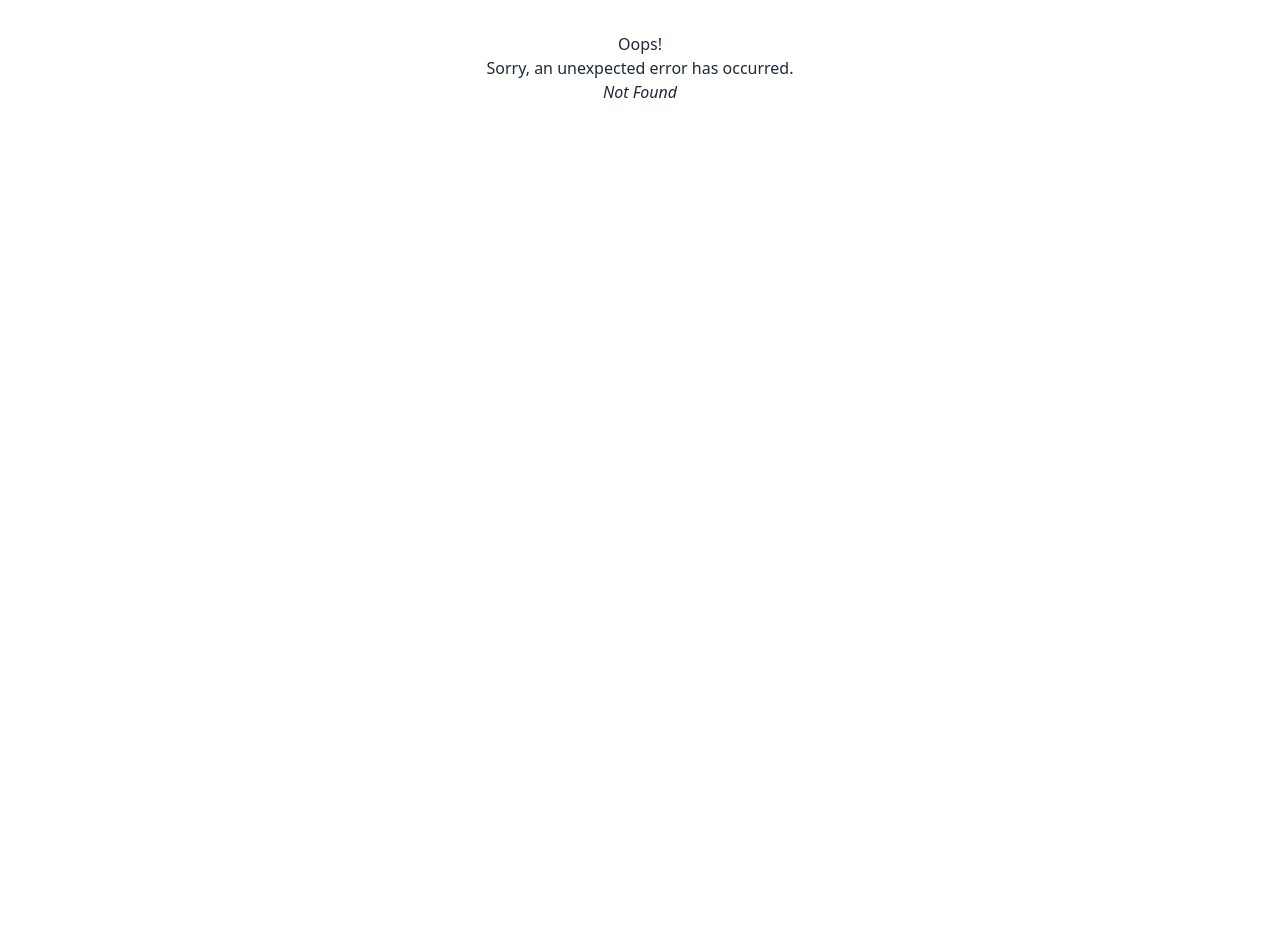
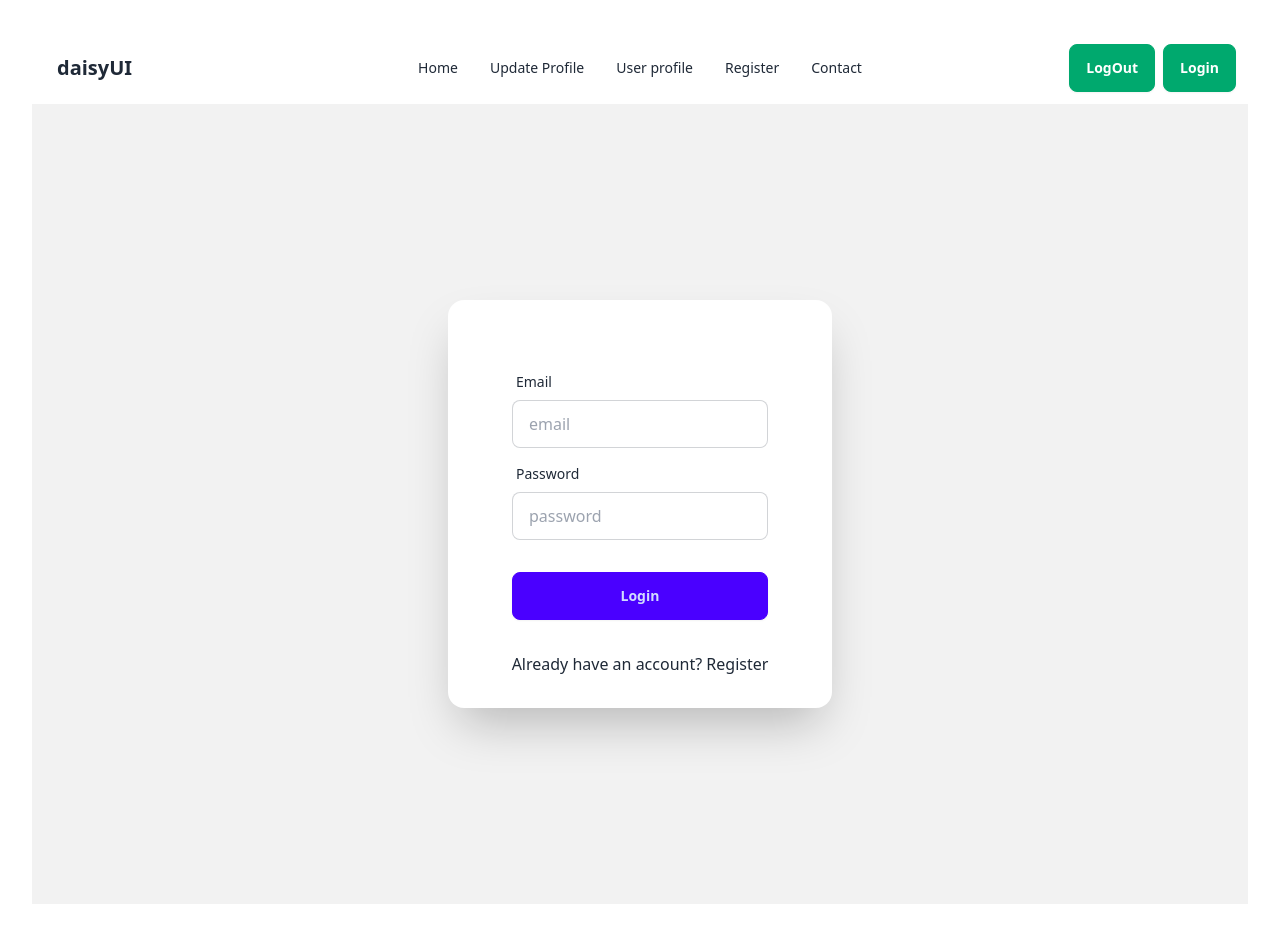
Before and after one commit to Israt-js/Real-Estate-9, a React (Vite) app: page /login in a window 1280 px wide. Before the commit this address had no page. Before the commit the page ends 800 px from the top, so only its background shows below. Built offline with nearby package versions, Linux system fonts and the light colour scheme; no server answers.

Commit message:
normal fix

```diff
--- a/package.json
+++ b/package.json
@@ -10,11 +10,15 @@
     "preview": "vite preview"
   },
   "dependencies": {
+    "@react-navigation/bottom-tabs": "^6.5.20",
+    "firebase": "^10.11.0",
     "localforage": "^1.10.0",
     "match-sorter": "^6.3.4",
+    "prop-types": "^15.8.1",
     "react": "^18.2.0",
     "react-dom": "^18.2.0",
     "react-router-dom": "^6.22.3",
+    "react-toastify": "^10.0.5",
     "sort-by": "^1.2.0"
   },
   "devDependencies": {
--- a/src/ErrorPage.jsx
+++ b/src/ErrorPage.jsx
@@ -1,4 +1,4 @@
-import { useRouteError } from "react-router-dom";
+import { Link, useRouteError } from "react-router-dom";
 
 export default function ErrorPage() {
   const error = useRouteError();
@@ -7,10 +7,11 @@ export default function ErrorPage() {
   return (
     <div id="error-page">
       <h1>Oops!</h1>
-      <p>Sorry, an unexpected error has occurred.</p>
+      <p>not found page</p>
       <p>
         <i>{error.statusText || error.message}</i>
       </p>
+      <button className="btn btn-success text-white"><Link to={'/'}>Go Home</Link></button>
     </div>
   );
 }
--- /dev/null
+++ b/src/Provider/AuthProvider.jsx
@@ -0,0 +1,41 @@
+import { createContext, useEffect, useState } from "react";
+import PropTypes from 'prop-types';
+import { createUserWithEmailAndPassword, onAuthStateChanged, signInWithEmailAndPassword, signOut } from "firebase/auth";
+import auth from "../component/Firebase-config/firebase.config";
+
+export const AuthContext = createContext(null)
+const AuthProvider = ({children}) => {
+    const [user, setUser] = useState(null);
+    const createUser = (email, password) => {
+        return createUserWithEmailAndPassword(auth, email, password)
+    }
+    const signInUser = (email, password) => {
+        return signInWithEmailAndPassword(auth, email, password)
+    }
+
+    const logOut = () =>{
+       return signOut(auth);
+    }
+
+    useEffect(()=>{
+     const unSubscribe = onAuthStateChanged(auth, currentUser=>{
+        console.log('current value of the user', currentUser);
+        setUser(currentUser);
+      });
+      return () =>{
+        unSubscribe();
+      }
+    }, []);
+    const authInfo = {user, createUser, signInUser, logOut}
+    return(
+        <div className="">
+            <AuthContext.Provider value={authInfo}>
+               {children}
+            </AuthContext.Provider>
+        </div>
+    )
+}
+export default AuthProvider;
+AuthProvider.propTypes = {
+    children: PropTypes.node
+}
--- /dev/null
+++ b/src/component/Firebase-config/firebase.config.js
@@ -0,0 +1,20 @@
+// Import the functions you need from the SDKs you need
+import { initializeApp } from "firebase/app";
+import { getAuth } from "firebase/auth";
+// TODO: Add SDKs for Firebase products that you want to use
+// https://firebase.google.com/docs/web/setup#available-libraries
+
+// Your web app's Firebase configuration
+const firebaseConfig = {
+  apiKey: "AIzaSyAMkhdju46eCVpU-DInkm4UkM6uRiWga7k",
+  authDomain: "real-estate-residence.firebaseapp.com",
+  projectId: "real-estate-residence",
+  storageBucket: "real-estate-residence.appspot.com",
+  messagingSenderId: "483292519413",
+  appId: "1:483292519413:web:f4b0a1bb16c406eb5a9ebc"
+};
+
+// Initialize Firebase
+const app = initializeApp(firebaseConfig);
+const auth = getAuth(app);
+export default auth;
--- a/src/component/hame/Home.jsx
+++ b/src/component/Home/Home.jsx
@@ -7,7 +7,7 @@ const Home = () => {
     <h2 className="card-title">New album is released!</h2>
     <p>Click the button to listen on Spotiwhy app.</p>
     <div className="card-actions justify-end">
-      <button className="btn btn-primary">Listen</button>
+      <button className="btn btn-success text-white">Listen</button>
     </div>
   </div>
 </div>
--- /dev/null
+++ b/src/component/Login/Login.jsx
@@ -0,0 +1,51 @@
+import { useContext } from 'react';
+import { Link } from 'react-router-dom';
+import { AuthContext } from '../../Provider/AuthProvider';
+
+const Login = () => {
+  const { signInUser } = useContext(AuthContext);
+
+  const handleSubmit = e => {
+    e.preventDefault();
+    const email = e.target.email.value;
+    const password = e.target.password.value;
+    console.log(email, password);
+    signInUser(email, password)
+      .then(result => {
+        console.log(result.user)
+      })
+      .catch(error => {
+        console.log(error);
+      })
+
+  };
+
+  return (
+    <div>
+      <div className="hero min-h-screen bg-base-200">
+        <div className="card shrink-0 w-full max-w-sm shadow-2xl bg-base-100">
+          <form onSubmit={handleSubmit} className="card-body">
+            <div className="form-control">
+              <label className="label">
+                <span className="label-text">Email</span>
+              </label>
+              <input type="email" name="email" placeholder="email" className="input input-bordered" required />
+            </div>
+            <div className="form-control">
+              <label className="label">
+                <span className="label-text">Password</span>
+              </label>
+              <input type="password" name="password" placeholder="password" className="input input-bordered" required />
+            </div>
+            <div className="form-control mt-6">
+              <button type="submit" className="btn btn-primary">Login</button>
+            </div>
+          </form>
+          <p>Already have an account? <Link to={'/register'} >Register</Link> </p>
+        </div>
+      </div>
+    </div>
+  );
+};
+
+export default Login;
--- /dev/null
+++ b/src/component/Register/RegisterPage.jsx
@@ -0,0 +1,50 @@
+import { useContext } from 'react';
+import { Link } from 'react-router-dom';
+import { AuthContext } from '../../Provider/AuthProvider';
+
+const RegisterPage = () => {
+  const { createUser } = useContext(AuthContext);
+
+  const handleSubmit = e => {
+    e.preventDefault();
+    const email = e.target.email.value;
+    const password = e.target.password.value;
+    console.log(email, password);
+    createUser(email, password)
+      .then(result => {
+        console.log(result.user)
+      })
+      .catch(error => {
+        console.log(error)
+      })
+  };
+
+  return (
+    <div>
+      <div className="hero min-h-screen bg-base-200">
+        <div className="card shrink-0 w-full max-w-sm shadow-2xl bg-base-100">
+          <form onSubmit={handleSubmit} className="card-body">
+            <div className="form-control">
+              <label className="label">
+                <span className="label-text">Email</span>
+              </label>
+              <input type="email" name="email" placeholder="email" className="input input-bordered" required />
+            </div>
+            <div className="form-control">
+              <label className="label">
+                <span className="label-text">Password</span>
+              </label>
+              <input type="password" name="password" placeholder="password" className="input input-bordered" required />
+            </div>
+            <div className="form-control mt-6">
+              <button type="submit" className="btn btn-primary">Register</button>
+            </div>
+          </form>
+          <p>Already have an account? <Link to={'/login'} >Login</Link> </p>
+        </div>
+      </div>
+    </div>
+  );
+};
+
+export default RegisterPage;
--- a/src/component/navber/Navber.jsx
+++ b/src/component/navber/Navber.jsx
@@ -1,48 +1,19 @@
-// const Navber = () => {
-//     return(
-//         <div className="navbar bg-base-100">
-//   <div className="navbar-start">
-//     <div className="dropdown">
-//       <div tabIndex={0} role="button" className="btn btn-ghost lg:hidden">
-//         <svg xmlns="http://www.w3.org/2000/svg" className="h-5 w-5" fill="none" viewBox="0 0 24 24" stroke="currentColor"><path strokeLinecap="round" strokeLinejoin="round" strokeWidth="2" d="M4 6h16M4 12h8m-8 6h16" /></svg>
-//       </div>
-//       <ul tabIndex={0} className="menu menu-sm dropdown-content mt-3 z-[1] p-2 shadow bg-base-100 rounded-box w-52">
-//         <li><a>Item 1</a></li>
-//         <li>
-//           <a>Parent</a>
-//           <ul className="p-2">
-//             <li><a>Submenu 1</a></li>
-//             <li><a>Submenu 2</a></li>
-//           </ul>
-//         </li>
-//         <li><a>Item 3</a></li>
-//       </ul>
-//     </div>
-//     <a className="btn btn-ghost text-xl">daisyUI</a>
-//   </div>
-//   <div className="navbar-center hidden lg:flex">
-//     <ul className="menu menu-horizontal px-1">
-//        <a><Navber>Home</Navber></a>
-//        <a><Navber>Home</Navber></a>
-//        <a><Navber>Home</Navber></a>
-//        <a><Navber>Home</Navber></a>
-//        <a><Navber>Home</Navber></a>
-//     </ul>
-//   </div>
-//   <div className="navbar-end">
-//     <a className="btn">Button</a>
-//   </div>
-// </div>
-//     )
-// }
-
 import { Link } from "react-router-dom";
-
-// export default Navber;
-
+import React, { useContext, useState } from 'react';
+import { AuthContext } from "../../Provider/AuthProvider";
 
 const Navber = () => {
-  return(
+    const { user, logOut } = useContext(AuthContext);
+    const handleLogOut = () => {
+        logOut()
+        .then(result => {
+            console.log(result);
+        })
+        .catch(error =>{
+            console.log(error)
+        })
+    }
+    return (
         <div className="navbar bg-base-100">
             <div className="navbar-start">
                 <div className="dropdown">
@@ -52,15 +23,11 @@ const Navber = () => {
                         </svg>
                     </div>
                     <ul tabIndex={0} className="menu menu-sm dropdown-content mt-3 z-[1] p-2 shadow bg-base-100 rounded-box w-52">
-                      <li><a>Item 1</a></li>
-                      <li>
-                          <a>Parent</a>
-                          <ul className="p-2">
-                              <li><a>Submenu 1</a></li>
-                              <li><a>Submenu 2</a></li>
-                          </ul>
-                      </li>
-                      <li><a>Item 3</a></li>
+                        <li><Link to={'/'}>Home</Link></li>
+                        <li><Link to={'/updateprofile'}>Update Profile</Link></li>
+                        <li><Link to={'/userprofile'}>User profile</Link></li>
+                        <li><Link to={'/register'}>Register</Link></li>
+                        <li><Link to={'/contact'}>Contact</Link></li>
                     </ul>
                 </div>
                 <a className="btn btn-ghost text-xl">daisyUI</a>
@@ -68,17 +35,28 @@ const Navber = () => {
             <div className="navbar-center hidden lg:flex">
                 <ul className="menu menu-horizontal px-1">
                     <li><Link to={'/'}>Home</Link></li>
-                  <li><Link to={'/'}>Update Profile</Link></li>
-                  <li><Link>user profile</Link></li>
-                  <li><Link>About us</Link></li>
-                  <li><Link>Contact</Link></li>
+                    <li><Link to={'/updateprofile'}>Update Profile</Link></li>
+                    <li><Link to={'/userprofile'}>User profile</Link></li>
+                    <li><Link to={'/register'}>Register</Link></li>
+                    <li><Link to={'/contact'}>Contact</Link></li>
                 </ul>
             </div>
             <div className="navbar-end">
-              <a className="btn">Button</a>
+                <ul className="flex">
+
+                  <li className="btn btn-success text-white m-1"><a onClick={handleLogOut} href="">LogOut</a></li>
+                  {
+                    user ?<>
+                    <span>{user.email}</span>
+
+                    </>
+                    :
+                    <li><Link className="btn btn-success text-white m-1" to={'/login'}>Login</Link></li>
+                  }
+                </ul>
             </div>
         </div>
-  )
-}
+    );
+};
 
 export default Navber;
--- a/src/component/roote/Roote.jsx
+++ b/src/component/roote/Roote.jsx
@@ -1,3 +1,4 @@
+
 import { Outlet } from "react-router-dom";
 import Navber from "../navber/Navber";
 
```
Also changed, not shown: src/App.jsx (+4 -24 lines), src/main.jsx (+15 -2 lines), 1 other file (tests, documents, lock files or other folders). Lines whose indentation alone changed are shown as unchanged.
